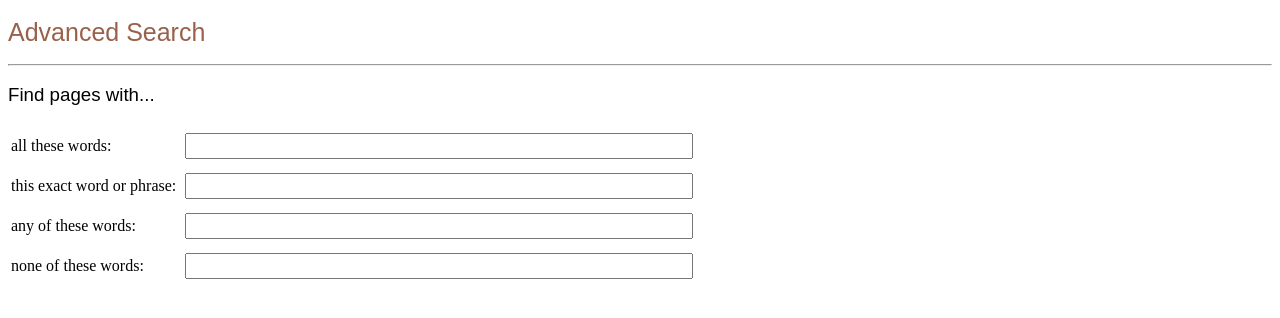
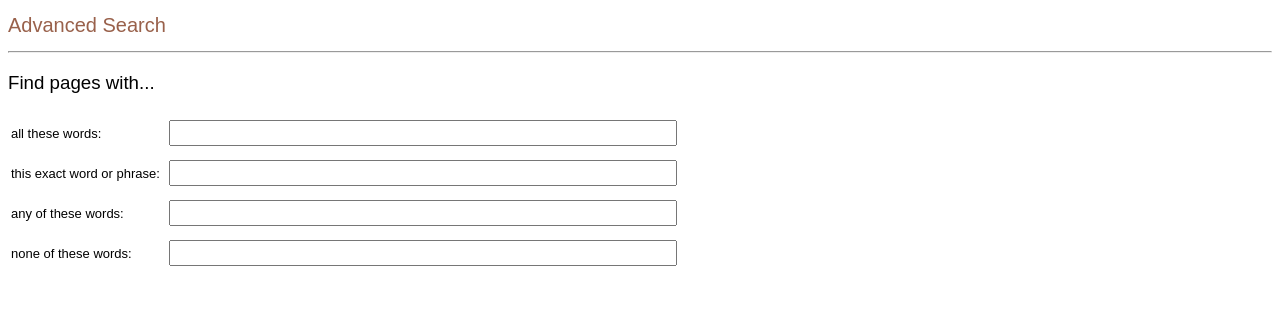
Before and after one commit to row-huh/Google-Search-Duplicate, a plain HTML site: page advance.html in a window 1280 px wide. Shown: the part 38-356 px from the top of the page. Drawn offline with Linux system fonts and the light colour scheme.

Commit message:
changed font size + font color for td

```diff
--- a/style_advanced.css
+++ b/style_advanced.css
@@ -5,7 +5,7 @@
 
 h1 {
     color: #99614b;
-    font-size: 25px;
+    font-size: 20px;
     font-family: Arial, Helvetica, sans-serif;
     font-weight: lighter;
 }
@@ -25,3 +25,8 @@ h3 {
 hr {
     font-weight: 10;
 }
+
+td {
+    font-family: Arial, Helvetica, sans-serif;
+    font-size: small;
+}
```
